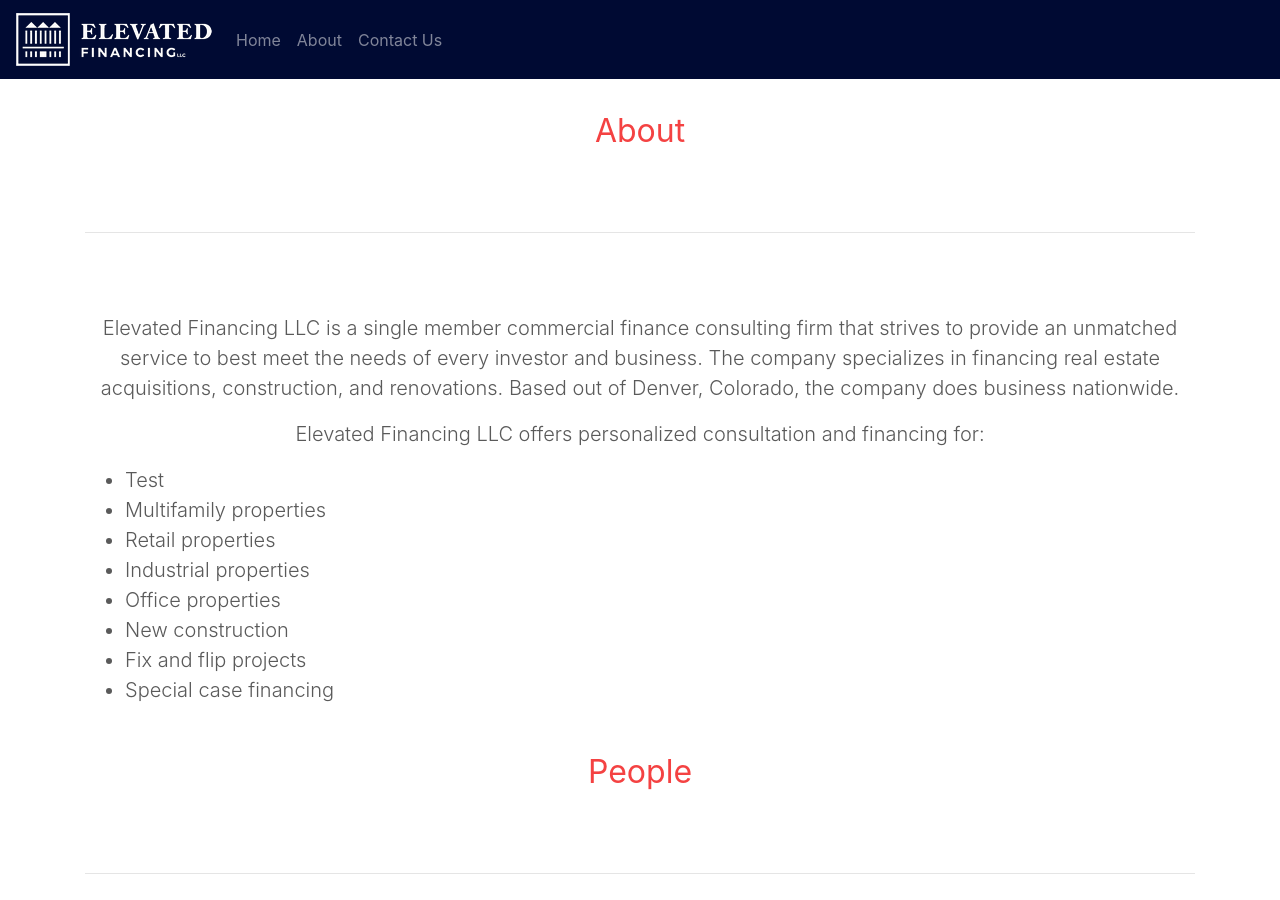
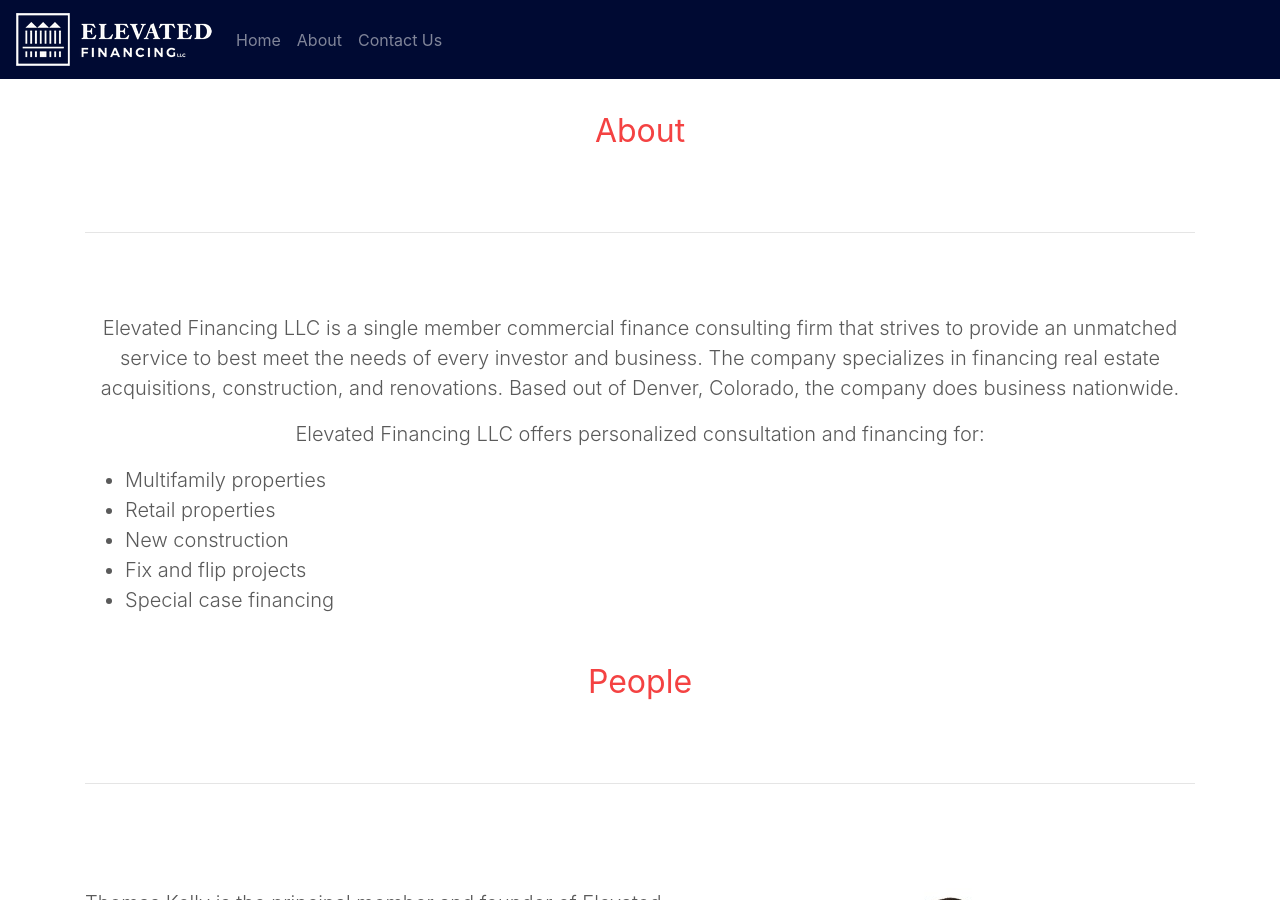
Before and after one commit to ElevatedFinancing1/ElevatedFinancing1.github.io, a Jekyll site: the page built from about.html, in a window 1280 px wide and 900 px high. Built offline with Jekyll 4.4.1, drawn with Linux system fonts in a browser that asks for light colours; nearby versions of some CDN libraries.

Commit message:
Update from Forestry.io - Updated _data/about_page_services.yml

```diff
--- a/_data/about_page_services.yml
+++ b/_data/about_page_services.yml
@@ -1,9 +1,6 @@
 ---
-- service: Test
 - service: Multifamily properties
 - service: Retail properties
-- service: Industrial properties
-- service: Office properties
 - service: New construction
 - service: Fix and flip projects
 - service: Special case financing
```
